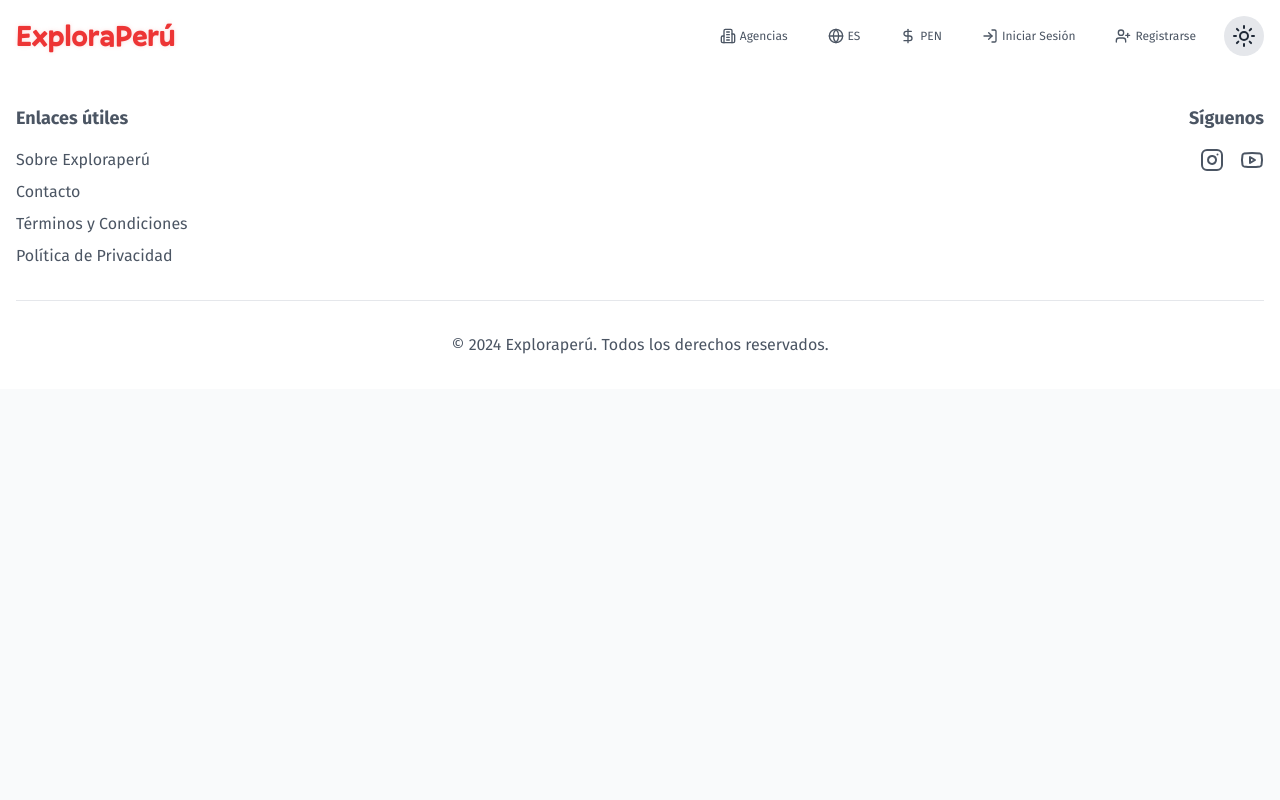
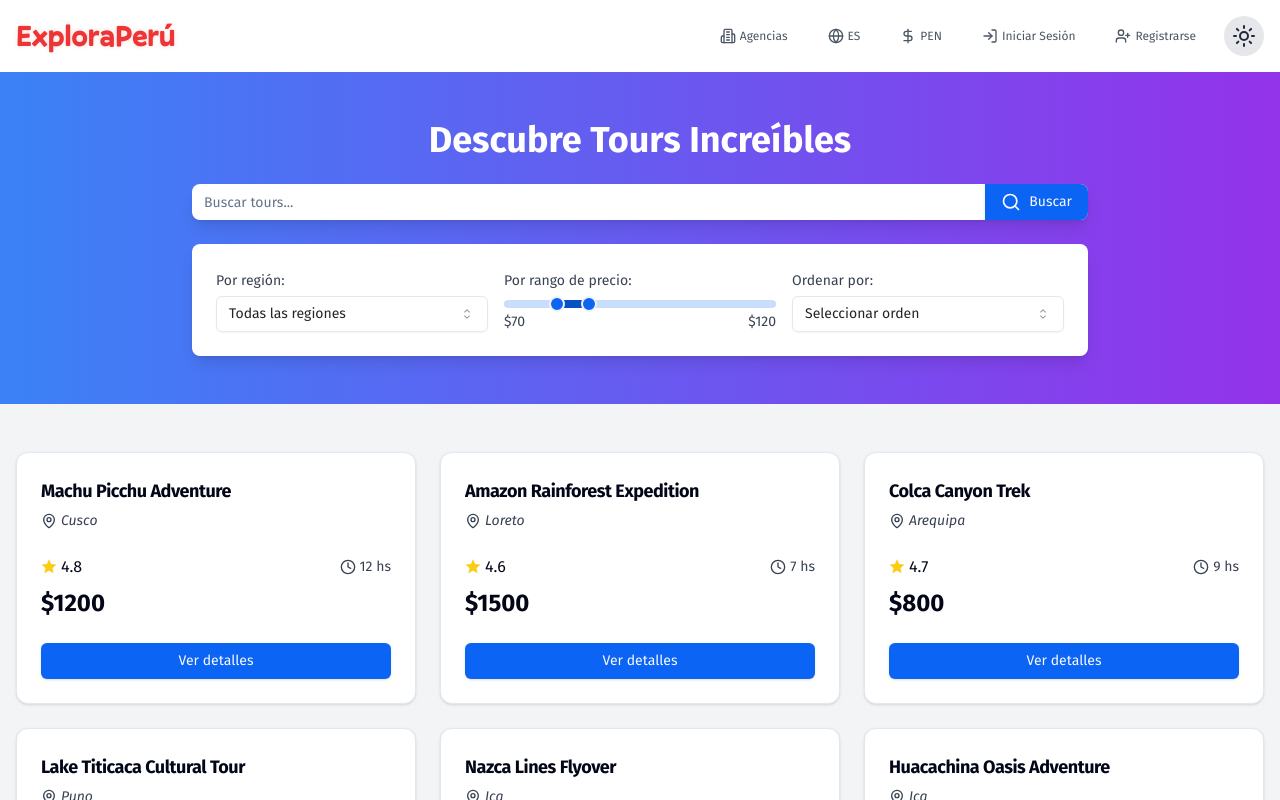
Before and after one commit to heblopez/front-explora-peru, a React (Vite) app: page /search-tours in a window 1280 px wide. Shown: the top 800 px of the page. Built offline with nearby package versions, Linux system fonts and the light colour scheme.

Commit message:
feat: :sparkles: Added SearchTours page, structure HTML and styles(light and dark)

```diff
--- a/package.json
+++ b/package.json
@@ -21,6 +21,7 @@
     "@radix-ui/react-popover": "^1.1.1",
     "@radix-ui/react-scroll-area": "^1.1.0",
     "@radix-ui/react-select": "^2.1.1",
+    "@radix-ui/react-slider": "^1.2.1",
     "@radix-ui/react-slot": "^1.1.0",
     "axios": "^1.7.7",
     "class-variance-authority": "^0.7.0",
--- a/src/App.tsx
+++ b/src/App.tsx
@@ -11,6 +11,7 @@ import { useDarkMode } from './hooks/useDarkMode'
 import EditProfile from './pages/EditProfile'
 import { Toaster } from 'sonner'
 import UserProvider from './context/UserContext'
+import SearchTours from './pages/SearchTours'
 
 function App() {
   const { isDarkMode, toggleDarkMode } = useDarkMode()
@@ -34,6 +35,7 @@ function App() {
           <Route path='/tours' element={<Tours />} />
           <Route path='/register-tours' element={<RegisterTours />} />
           <Route path='/editprofile' element={<EditProfile />} />
+          <Route path='/search-tours' element={<SearchTours />} />
         </Routes>
         <Footer />
       </BrowserRouter>
--- /dev/null
+++ b/src/components/ui/dual-slider.tsx
@@ -0,0 +1,53 @@
+import * as React from 'react'
+import * as SliderPrimitive from '@radix-ui/react-slider'
+
+import { cn } from '@/lib/utils'
+
+interface DualRangeSliderProps
+  extends React.ComponentProps<typeof SliderPrimitive.Root> {
+  labelPosition?: 'top' | 'bottom'
+  label?: (value: number | undefined) => React.ReactNode
+}
+
+const DualRangeSlider = React.forwardRef<
+  React.ElementRef<typeof SliderPrimitive.Root>,
+  DualRangeSliderProps
+>(({ className, label, labelPosition = 'top', ...props }, ref) => {
+  const initialValue =
+    Array.isArray(props.value) ? props.value : [props.min, props.max]
+
+  return (
+    <SliderPrimitive.Root
+      ref={ref}
+      className={cn(
+        'relative flex w-full touch-none select-none items-center',
+        className
+      )}
+      {...props}
+    >
+      <SliderPrimitive.Track className='relative h-2 w-full grow overflow-hidden rounded-full bg-primary-lightest'>
+        <SliderPrimitive.Range className='absolute h-full bg-primary-dark' />
+      </SliderPrimitive.Track>
+      {initialValue.map((value, index) => (
+        <React.Fragment key={index}>
+          <SliderPrimitive.Thumb className='relative block h-4 w-4 rounded-full border-2 border-secondary bg-primary ring-offset-primary transition-colors focus-visible:outline-none focus-visible:ring-2 focus-visible:ring-ring focus-visible:ring-offset-2 disabled:pointer-events-none disabled:opacity-50'>
+            {label && (
+              <span
+                className={cn(
+                  'absolute flex w-full justify-center',
+                  labelPosition === 'top' && '-top-7',
+                  labelPosition === 'bottom' && 'top-4'
+                )}
+              >
+                {label(value)}
+              </span>
+            )}
+          </SliderPrimitive.Thumb>
+        </React.Fragment>
+      ))}
+    </SliderPrimitive.Root>
+  )
+})
+DualRangeSlider.displayName = 'DualRangeSlider'
+
+export { DualRangeSlider }
--- /dev/null
+++ b/src/pages/SearchTours.tsx
@@ -0,0 +1,210 @@
+import { Button } from '@/components/ui/button'
+import {
+  Card,
+  CardContent,
+  CardDescription,
+  CardFooter,
+  CardHeader,
+  CardTitle
+} from '@/components/ui/card'
+import { DualRangeSlider } from '@/components/ui/dual-slider'
+import { Input } from '@/components/ui/input'
+import {
+  Select,
+  SelectContent,
+  SelectItem,
+  SelectTrigger,
+  SelectValue
+} from '@/components/ui/select'
+import { StarFilledIcon } from '@radix-ui/react-icons'
+import { LucideClock, MapPin, Search } from 'lucide-react'
+import { FormEvent, useState } from 'react'
+
+const tours = [
+  {
+    id: 1,
+    name: 'Machu Picchu Adventure',
+    region: 'Cusco',
+    price: 1200,
+    rating: 4.8,
+    duration: 12
+  },
+  {
+    id: 2,
+    name: 'Amazon Rainforest Expedition',
+    region: 'Loreto',
+    price: 1500,
+    rating: 4.6,
+    duration: 7
+  },
+  {
+    id: 3,
+    name: 'Colca Canyon Trek',
+    region: 'Arequipa',
+    price: 800,
+    rating: 4.7,
+    duration: 9
+  },
+  {
+    id: 4,
+    name: 'Lake Titicaca Cultural Tour',
+    region: 'Puno',
+    price: 950,
+    rating: 4.5,
+    duration: 5
+  },
+  {
+    id: 5,
+    name: 'Nazca Lines Flyover',
+    region: 'Ica',
+    price: 350,
+    rating: 4.4,
+    duration: 3
+  },
+  {
+    id: 6,
+    name: 'Huacachina Oasis Adventure',
+    region: 'Ica',
+    price: 250,
+    rating: 4.3,
+    duration: 6
+  }
+]
+
+export default function SearchTours() {
+  const [searchTerm, setSearchTerm] = useState('')
+  const [priceRange, setPriceRange] = useState([70, 120])
+
+  function handleSearch(ev: FormEvent<HTMLFormElement>) {
+    ev.preventDefault()
+    console.log('buscando...', searchTerm)
+  }
+
+  return (
+    <main className='flex flex-col'>
+      <section className='bg-gradient-to-r from-blue-500 to-purple-600 py-12 w-full dark:from-primary-darker dark:to-purple-950'>
+        <div className='container mx-auto px-4'>
+          <h1 className='text-4xl text-white font-bold mb-6 text-center'>
+            Descubre Tours Increíbles
+          </h1>
+          <div className='max-w-4xl mx-auto space-y-6'>
+            <form onSubmit={handleSearch}>
+              <div className='flex items-center bg-white dark:bg-dark-secondary rounded-lg overflow-hidden shadow-lg'>
+                <Input
+                  type='text'
+                  placeholder='Buscar tours...'
+                  className='flex-grow border-none focus:ring-0 focus:border-none dark:placeholder:text-white focus-visible:ring-0'
+                  value={searchTerm}
+                  onChange={e => setSearchTerm(e.target.value)}
+                />
+                <Button
+                  type='submit'
+                  className='rounded-none bg-primary hover:bg-primary-light dark:bg-dark-primary-foreground dark:text-inherit dark:hover:bg-primary-darker'
+                >
+                  <Search className='h-5 w-5 mr-2' />
+                  Buscar
+                </Button>
+              </div>
+            </form>
+            <div className='bg-white rounded-lg shadow-lg p-6 dark:bg-dark-secondary dark:text-secondary'>
+              <div className='grid grid-cols-1 md:grid-cols-3 gap-4'>
+                <div>
+                  <label className='text-sm font-medium text-gray-700 dark:text-inherit'>
+                    Por región:
+                  </label>
+                  <Select>
+                    <SelectTrigger className='mt-1 dark:border-primary-lighter'>
+                      <SelectValue placeholder='Todas las regiones' />
+                    </SelectTrigger>
+                    <SelectContent>
+                      <SelectItem value='all'>Todas las regiones</SelectItem>
+                      <SelectItem value='cusco'>Cusco</SelectItem>
+                      <SelectItem value='lima'>Lima</SelectItem>
+                      <SelectItem value='arequipa'>Arequipa</SelectItem>
+                      <SelectItem value='puno'>Puno</SelectItem>
+                      <SelectItem value='ica'>Ica</SelectItem>
+                    </SelectContent>
+                  </Select>
+                </div>
+                <div>
+                  <label className='text-sm font-medium text-gray-700 dark:text-inherit'>
+                    Por rango de precio:
+                  </label>
+                  <DualRangeSlider
+                    min={0}
+                    max={400}
+                    step={10}
+                    value={priceRange}
+                    onValueChange={setPriceRange}
+                    className='mt-2'
+                  />
+                  <div className='flex justify-between text-sm text-gray-700 mt-1 dark:text-inherit'>
+                    <span>${priceRange[0]}</span>
+                    <span>${priceRange[1]}</span>
+                  </div>
+                </div>
+                <div>
+                  <label className='text-sm font-medium text-gray-700 dark:text-inherit'>
+                    Ordenar por:
+                  </label>
+                  <Select>
+                    <SelectTrigger className='mt-1 dark:border-primary-lighter'>
+                      <SelectValue placeholder='Seleccionar orden' />
+                    </SelectTrigger>
+                    <SelectContent>
+                      <SelectItem value='date'>Más recientes</SelectItem>
+                      <SelectItem value='rating'>Mejor valorados</SelectItem>
+                      <SelectItem value='price'>
+                        Precio: menor a mayor
+                      </SelectItem>
+                    </SelectContent>
+                  </Select>
+                </div>
+              </div>
+            </div>
+          </div>
+        </div>
+      </section>
+      <section className='py-12 bg-gray-100 dark:bg-dark-primary-foreground'>
+        <div className='container mx-auto px-4'>
+          <div className='grid grid-cols-1 md:grid-cols-2 lg:grid-cols-3 gap-6'>
+            {tours.map((tour: any) => (
+              <Card
+                key={tour.id}
+                className='flex flex-col dark:bg-dark-secondary'
+              >
+                <CardHeader>
+                  <CardTitle className='text-lg font-semibold line-clamp-2'>
+                    {tour.name}
+                  </CardTitle>
+                  <CardDescription className='flex items-center text-gray-700 dark:text-inherit'>
+                    <MapPin className='h-4 w-4 mr-1 text-gray-700 dark:text-inherit' />
+                    <em>{tour.region}</em>
+                  </CardDescription>
+                </CardHeader>
+                <CardContent className='flex-grow'>
+                  <div className='flex justify-between items-center mb-2'>
+                    <div className='flex items-center'>
+                      <StarFilledIcon className='h-4 w-4 text-yellow-400 mr-1' />
+                      <span>{tour.rating.toFixed(1)}</span>
+                    </div>
+                    <div className='text-sm text-gray-700 dark:text-inherit'>
+                      <LucideClock className='h-4 w-4 inline mr-1' />
+                      {`${tour.duration} ${tour.duration === 1 ? 'h' : 'hs'}`}
+                    </div>
+                  </div>
+                  <p className='text-2xl font-bold'>${tour.price}</p>
+                </CardContent>
+                <CardFooter>
+                  <Button className='w-full bg-primary hover:bg-primary-light dark:bg-primary-darker dark:hover:bg-primary-dark dark:text-inherit'>
+                    Ver detalles
+                  </Button>
+                </CardFooter>
+              </Card>
+            ))}
+          </div>
+        </div>
+      </section>
+    </main>
+  )
+}
--- a/tailwind.config.js
+++ b/tailwind.config.js
@@ -6,8 +6,9 @@ export default {
     extend: {
       colors: {
         primary: 'hsl(217, 91%, 50%)',
+        'primary-lightest': 'hsl(217, 91%, 89%)',
         'primary-lighter': 'hsl(217, 91%, 77%)',
-        'primary-light': 'hsl(217, 91%, 67%)',
+        'primary-light': 'hsl(217, 91%, 59%)',
         'primary-dark': 'hsl(217, 91%, 40%)',
         'primary-darker': 'hsl(217, 91%, 30%)',
         accent: 'hsl(37, 91%, 60%)',
@@ -15,9 +16,9 @@ export default {
         success: 'hsl(145, 63%, 49%)',
         warning: 'hsl(48, 89%, 50%)',
         danger: 'hsl(0, 100%, 50%)',
-        'dark-card': 'hsl(222.2 84% 4.9%)',
+        'dark-secondary': 'hsl(217.2 32.6% 17.5%)',
         'dark-primary-foreground': 'hsl(222.2 47.4% 11.2%)',
-        'dark-secondary': 'hsl(217.2 32.6% 17.5%)'
+        'dark-card': 'hsl(222.2 84% 4.9%)'
       },
       fontFamily: {
         title: ['Pally-Variable']
```
